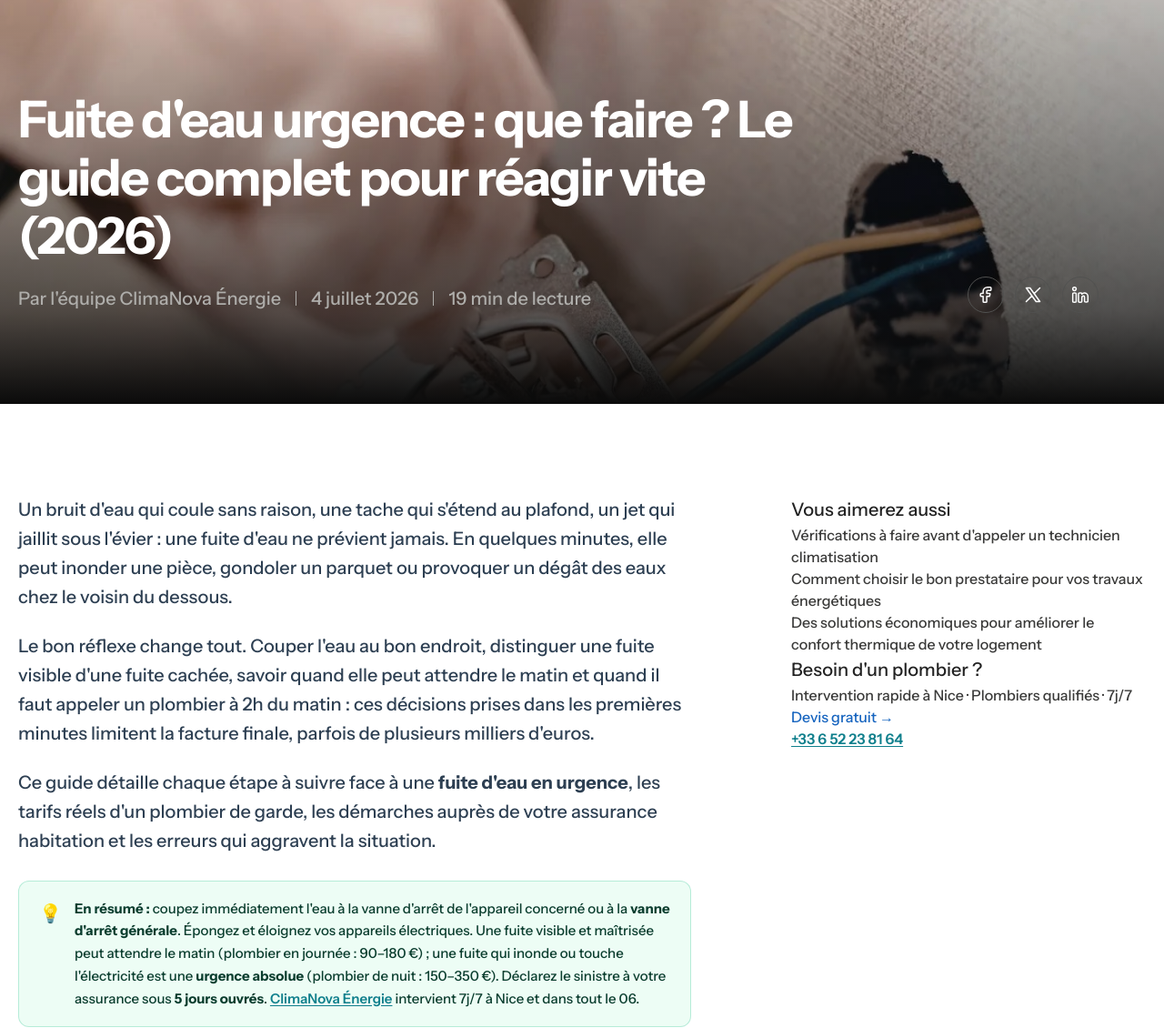
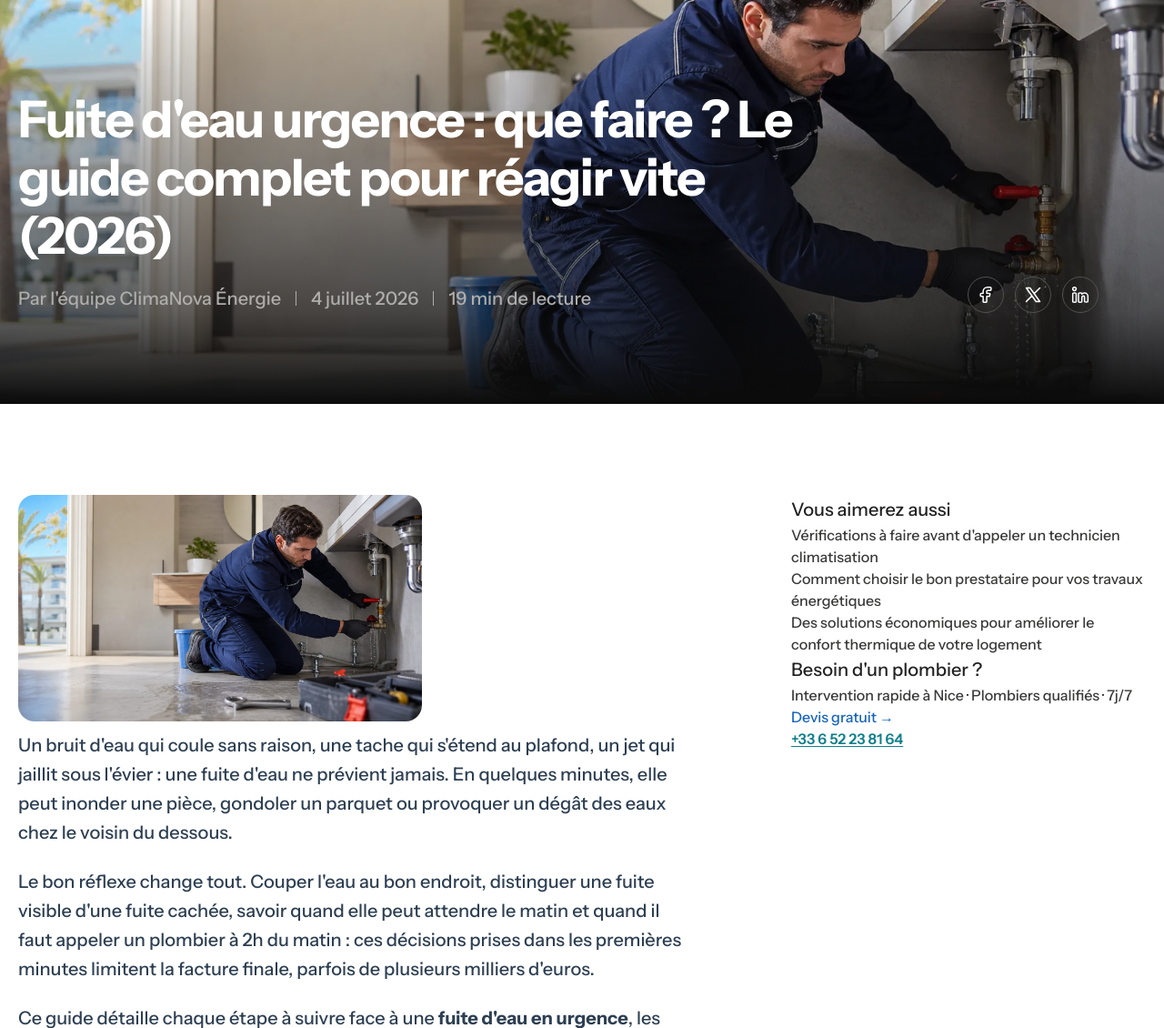
Before and after one commit to sofyanebarakat-beep/ClimaNova, a PHP site: page /blog/fuite-eau-urgence-que-faire/ in a window 1280 px wide. Shown: the part 170-1300 px from the top of the page at 91% size. Run offline with PHP 8.4, Linux system fonts and the light colour scheme; some libraries are stand-ins or nearby versions.

Commit message:
Update project files

```diff
--- a/blog/fuite-eau-urgence-que-faire/index.html
+++ b/blog/fuite-eau-urgence-que-faire/index.html
@@ -8,8 +8,8 @@
 <meta property="og:description" content="Robinet qui fuit, canalisation qui explose, dégât des eaux : les gestes qui limitent les dégâts, les tarifs d'un plombier d'urgence et vos droits face à l'assurance.">
 <meta property="og:type" content="article">
 <meta property="og:url" content="https://climanova-energie.fr/blog/fuite-eau-urgence-que-faire/">
-<meta property="og:image" content="https://climanova-energie.fr/images/climanova-blog-03.jpg">
-<meta name="twitter:image" content="https://climanova-energie.fr/images/climanova-blog-03.jpg">
+<meta property="og:image" content="https://climanova-energie.fr/images/climanova-blog-fuite-eau-urgence-que-faire-featured-ai.jpg">
+<meta name="twitter:image" content="https://climanova-energie.fr/images/climanova-blog-fuite-eau-urgence-que-faire-featured-ai.jpg">
 <meta name="twitter:card" content="summary_large_image">
 <meta name="twitter:title" content="Fuite d'eau urgence : que faire ? Guide 2026">
 <meta name="twitter:description" content="Coupez l'eau, protégez vos biens, appelez le bon professionnel. Gestes d'urgence, tarifs plombier, assurance dégât des eaux. ClimaNova, plombiers 7j/7 à Nice.">
@@ -23,7 +23,7 @@
 <script>!function(o,c){var n=c.documentElement,t=" w-mod-";n.className+=t+"js",("ontouchstart"in o||o.DocumentTouch&&c instanceof DocumentTouch)&&(n.className+=t+"touch")}(window,document);</script>
 <link rel="shortcut icon" href="/images/69787fd4f36671416d6263df_ClimaNova Energie-favicon.png" type="image/x-icon">
 <link rel="apple-touch-icon" href="/images/6978808c50851a02e3fc681e_ClimaNova Energie-favicon.png">
-<link rel="preload" as="image" href="/images/climanova-blog-03.webp" type="image/webp">
+<link rel="preload" as="image" href="/images/climanova-blog-fuite-eau-urgence-que-faire-featured-ai.webp" type="image/webp">
 
 <script type="application/ld+json">
 {
@@ -38,7 +38,7 @@
       "datePublished": "2026-07-04",
       "dateModified": "2026-07-04",
       "inLanguage": "fr",
-      "image": { "@type": "ImageObject", "url": "https://climanova-energie.fr/images/climanova-blog-03.jpg" },
+      "image": { "@type": "ImageObject", "url": "https://climanova-energie.fr/images/climanova-blog-fuite-eau-urgence-que-faire-featured-ai.jpg" },
       "author": { "@id": "https://climanova-energie.fr/#organization" },
       "publisher": { "@id": "https://climanova-energie.fr/#organization" },
       "mainEntityOfPage": { "@type": "WebPage", "@id": "https://climanova-energie.fr/blog/fuite-eau-urgence-que-faire/" },
@@ -162,7 +162,7 @@ fbq('track','PageView');
   <main class="main-wrapper">
 
     <!-- Banner -->
-    <section class="blog-details-banner-section cn-banner-blog-clim-nice">
+    <section class="blog-details-banner-section cn-banner-blog-fuite-eau">
       <div class="blog-details-banner-gradient"></div>
       <div class="container">
         <div class="blog-details-banner-content-wrapper">
@@ -191,6 +191,13 @@ fbq('track','PageView');
         <div class="blog-details-content-wrapper">
           <div class="blog-details-content-block">
             <div class="blog-details-top-content-block w-richtext cn-anim-visible">
+
+              <figure class="cn-article-hero-image">
+                <picture>
+                  <source srcset="/images/climanova-blog-fuite-eau-urgence-que-faire-featured-ai.webp" type="image/webp">
+                  <img src="/images/climanova-blog-fuite-eau-urgence-que-faire-featured-ai.jpg" loading="lazy" alt="Plombier intervenant sur une fuite d'eau urgence dans un appartement à Nice" width="1672" height="941" style="width:100%;height:auto;border-radius:18px;display:block;object-fit:cover;">
+                </picture>
+              </figure>
 
               <p>Un bruit d'eau qui coule sans raison, une tache qui s'étend au plafond, un jet qui jaillit sous l'évier : une fuite d'eau ne prévient jamais. En quelques minutes, elle peut inonder une pièce, gondoler un parquet ou provoquer un dégât des eaux chez le voisin du dessous.</p>
 
@@ -226,8 +233,8 @@ fbq('track','PageView');
 
               <div style="margin:24px 0;">
                 <picture>
-                  <source srcset="/images/climanova-blog-03.webp" type="image/webp">
-                  <img src="/images/climanova-blog-03.jpg" loading="lazy" alt="Intervention d'un plombier ClimaNova Énergie pour une fuite d'eau en urgence" width="1400" height="787" style="width:100%;height:auto;border-radius:18px;display:block;object-fit:cover;">
+                  <source srcset="/images/climanova-blog-fuite-eau-urgence-que-faire-01-ai.webp" type="image/webp">
+                  <img src="/images/climanova-blog-fuite-eau-urgence-que-faire-01-ai.jpg" loading="lazy" alt="Vanne d'arrêt à fermer immédiatement en cas de fuite d'eau urgence" width="1672" height="941" style="width:100%;height:auto;border-radius:18px;display:block;object-fit:cover;">
                 </picture>
               </div>
 
@@ -246,6 +253,13 @@ fbq('track','PageView');
 
               <p><strong>Respecter vos obligations d'assuré :</strong> votre contrat d'assurance habitation impose généralement de prendre toute mesure conservatoire pour limiter l'aggravation du sinistre. Ne pas couper l'eau ou tarder à agir peut être retenu contre vous lors de l'expertise et réduire l'indemnisation.</p>
 
+              <div style="margin:24px 0;">
+                <picture>
+                  <source srcset="/images/climanova-blog-fuite-eau-urgence-que-faire-03-ai.webp" type="image/webp">
+                  <img src="/images/climanova-blog-fuite-eau-urgence-que-faire-03-ai.jpg" loading="lazy" alt="Limiter les dégâts des eaux après une fuite d'eau urgence dans un logement" width="1672" height="941" style="width:100%;height:auto;border-radius:18px;display:block;object-fit:cover;">
+                </picture>
+              </div>
+
               <h2>Comment fonctionne un réseau de plomberie domestique</h2>
 
               <div class="cn-direct-answer">
@@ -256,6 +270,13 @@ fbq('track','PageView');
               <p>Le réseau de distribution d'eau froide et d'eau chaude d'un logement français combine généralement plusieurs matériaux selon l'âge du bâti : <strong>cuivre</strong> (installations avant les années 2000, durable mais sensible à la corrosion et à l'eau agressive), <strong>PER</strong> (polyéthylène réticulé, standard depuis les années 2000, souple et résistant au gel modéré), <strong>multicouche</strong> (PER gainé d'aluminium, rigide et durable) et, dans les bâtiments très anciens, encore parfois du <strong>plomb</strong> ou de l'acier galvanisé, aujourd'hui proscrits en neuf mais toujours présents dans certains immeubles niçois d'avant-guerre.</p>
 
               <p>Les points de faiblesse les plus courants sont les raccords (filetages, soudures), les joints en caoutchouc ou en fibre qui durcissent avec le temps, les flexibles sous pression (lave-linge, WC, robinetterie), et les zones soumises à des variations de température — le gel hivernal peut faire éclater une canalisation extérieure ou un tuyau non isolé dans des combles.</p>
+
+              <div style="margin:24px 0;">
+                <picture>
+                  <source srcset="/images/climanova-blog-fuite-eau-urgence-que-faire-02-ai.webp" type="image/webp">
+                  <img src="/images/climanova-blog-fuite-eau-urgence-que-faire-02-ai.jpg" loading="lazy" alt="Recherche de fuite d'eau urgence avec diagnostic d'humidité en plomberie" width="1672" height="941" style="width:100%;height:auto;border-radius:18px;display:block;object-fit:cover;">
+                </picture>
+              </div>
 
               <table>
                 <thead><tr><th>Matériau</th><th>Pression de service</th><th>Durée de vie moyenne</th><th>Signe d'usure typique</th></tr></thead>
@@ -288,6 +309,13 @@ fbq('track','PageView');
                 <li><strong>Conservez toutes les factures</strong> — Intervention du plombier, matériaux de réparation, éventuels frais de relogement temporaire : ces justificatifs accélèrent l'indemnisation.</li>
               </ol>
 
+              <div style="margin:24px 0;">
+                <picture>
+                  <source srcset="/images/climanova-blog-fuite-eau-urgence-que-faire-05-ai.webp" type="image/webp">
+                  <img src="/images/climanova-blog-fuite-eau-urgence-que-faire-05-ai.jpg" loading="lazy" alt="Déclaration assurance dégât des eaux après une fuite d'eau urgence" width="1672" height="941" style="width:100%;height:auto;border-radius:18px;display:block;object-fit:cover;">
+                </picture>
+              </div>
+
               <!-- CTA milieu -->
               <div class="cn-cta-inline">
                 <p><strong>Vous ne parvenez pas à stopper la fuite ?</strong><br>
@@ -300,6 +328,13 @@ fbq('track','PageView');
               <div class="cn-direct-answer">
                 <strong>❓ Combien coûte l'intervention d'un plombier en urgence ?</strong><br>
                 Un déplacement en journée coûte <strong>50 à 90 €</strong>, contre <strong>100 à 250 €</strong> la nuit, le week-end ou un jour férié, souvent facturé sous forme de forfait minimum. À cela s'ajoute la réparation : <strong>80 à 150 €</strong> pour un joint ou un raccord, <strong>300 à 900 €</strong> pour une canalisation encastrée nécessitant l'ouverture d'une cloison.
+              </div>
+
+              <div style="margin:24px 0;">
+                <picture>
+                  <source srcset="/images/climanova-blog-fuite-eau-urgence-que-faire-04-ai.webp" type="image/webp">
+                  <img src="/images/climanova-blog-fuite-eau-urgence-que-faire-04-ai.jpg" loading="lazy" alt="Devis transparent pour plombier urgence Nice après une fuite d'eau" width="1672" height="941" style="width:100%;height:auto;border-radius:18px;display:block;object-fit:cover;">
+                </picture>
               </div>
 
               <table>
--- a/css/pages/blog.css
+++ b/css/pages/blog.css
@@ -48,6 +48,10 @@
 .cn-banner-blog-clim-nice {
   background-image: url('../../images/climanova-blog-03.webp');
   background-position: center 35%;
+}
+.cn-banner-blog-fuite-eau {
+  background-image: url('../../images/climanova-blog-fuite-eau-urgence-que-faire-featured-ai.webp');
+  background-position: center 45%;
 }
 .cn-banner-blog-install-clim {
   background-image: url('../../images/climanova-blog-04.webp');
```
Also changed, not shown: blog/index.html (+1 -1 lines), images/climanova-blog-fuite-eau-urgence-que-faire-01-ai.jpg (added), images/climanova-blog-fuite-eau-urgence-que-faire-01-ai.webp (added), images/climanova-blog-fuite-eau-urgence-que-faire-02-ai.jpg (added), images/climanova-blog-fuite-eau-urgence-que-faire-02-ai.webp (added), images/climanova-blog-fuite-eau-urgence-que-faire-03-ai.jpg (added), images/climanova-blog-fuite-eau-urgence-que-faire-03-ai.webp (added), images/climanova-blog-fuite-eau-urgence-que-faire-04-ai.jpg (added), images/climanova-blog-fuite-eau-urgence-que-faire-04-ai.webp (added), images/climanova-blog-fuite-eau-urgence-que-faire-05-ai.jpg (added), images/climanova-blog-fuite-eau-urgence-que-faire-05-ai.webp (added), images/climanova-blog-fuite-eau-urgence-que-faire-featured-ai.jpg (added), images/climanova-blog-fuite-eau-urgence-que-faire-featured-ai.webp (added).
